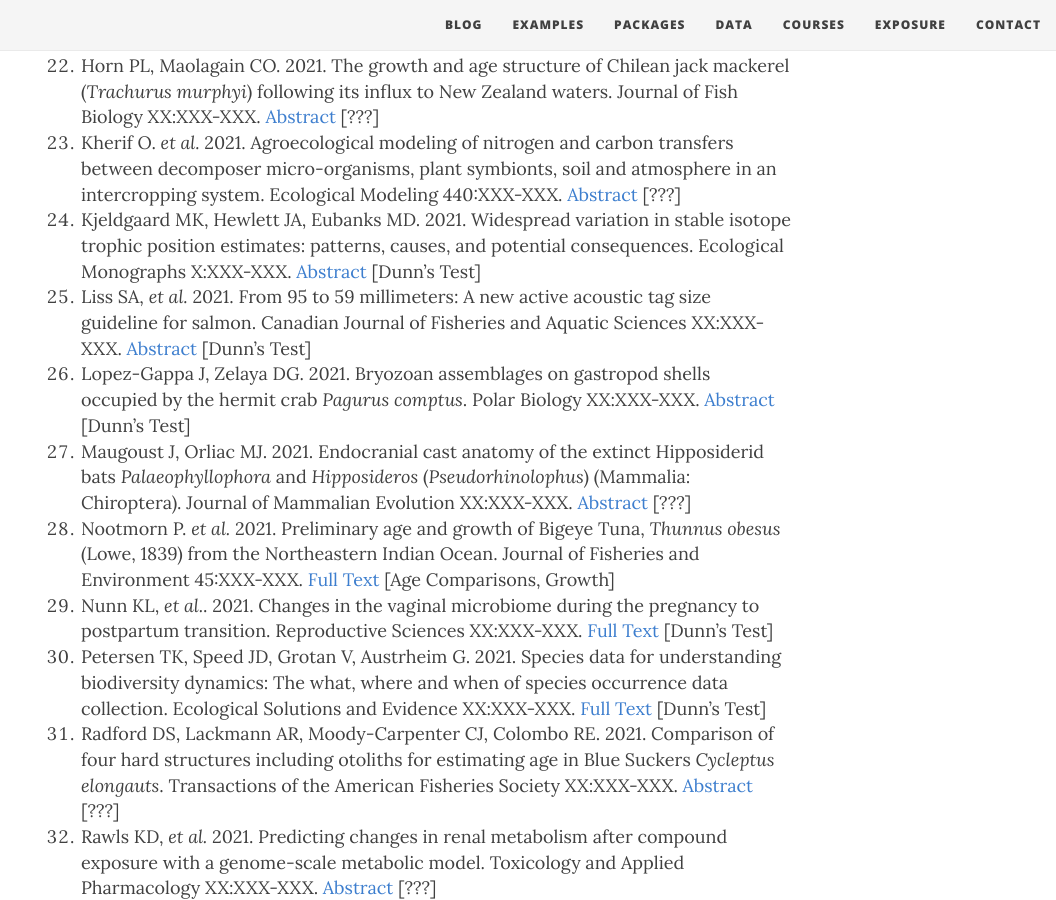
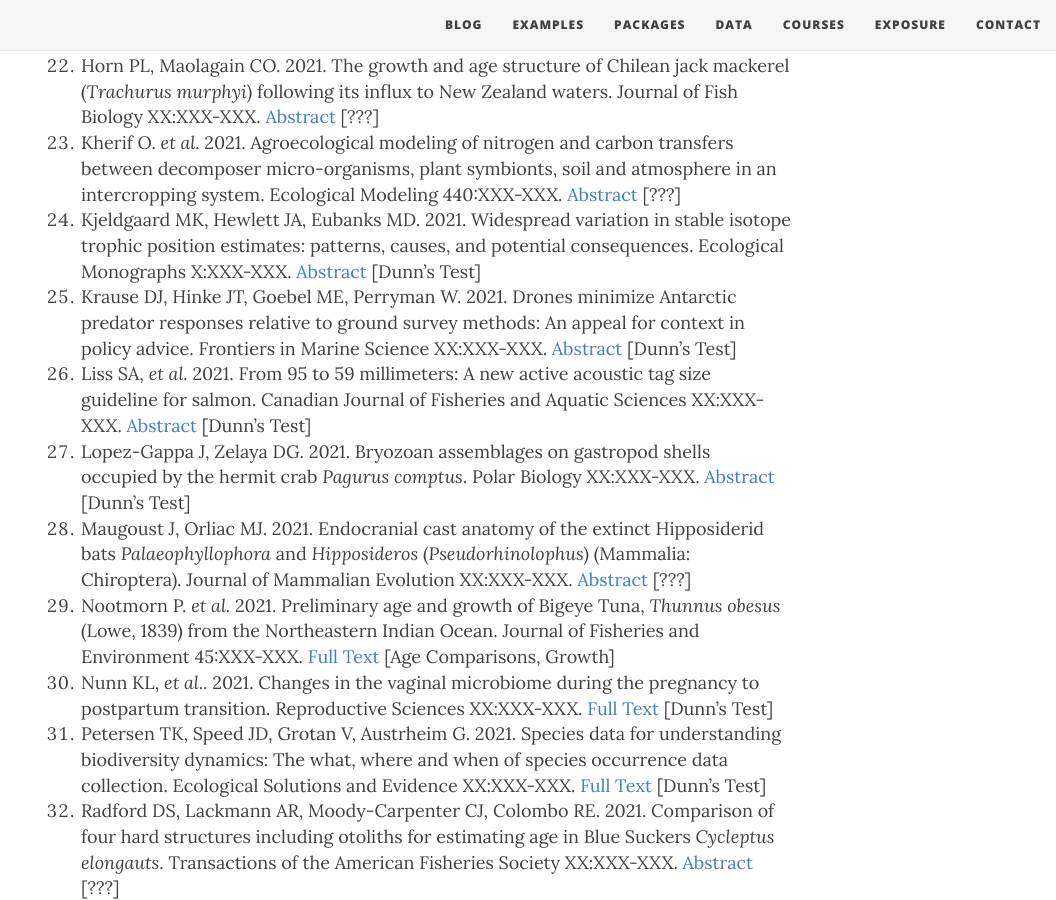
Before and after one commit to droglenc/fishR, a Jekyll site: the page built from exposure/exposure-citations21.md, in a window 1280 px wide and 900 px high, scrolled down 1990 px. Shown: the whole window, without its empty margins (224-1280 px from the left). Built offline with Jekyll 4.4.1, drawn with Linux system fonts in a browser that asks for light colours; nearby versions of some CDN libraries; some of the changed lines change nothing that is shown.

Commit message:
Update exposure-citations21.md

```diff
--- a/exposure/exposure-citations21.md
+++ b/exposure/exposure-citations21.md
@@ -5,7 +5,7 @@ subtitle: fishR and FSA is Being Used!!
 css: "/css/exposure-citation.css"
 ---
 
-The [**IFAR** book](http://derekogle.com/IFAR/), **fishR** website, or the **FSA** package were cited in the following <span id="contact-div">49</span> publications.
+The [**IFAR** book](http://derekogle.com/IFAR/), **fishR** website, or the **FSA** package were cited in the following <span id="contact-div">50</span> publications.
 
 1. Amador-Vargas S, Orribarra VS, Portugal-Loayza A, Fernandez-Marin H. 2021. Association patterns of swollen‐thorn acacias with three ant species and other organisms in a dry forest of Panama. Biotropica XX:XXX-XXX. [Abstract](https://onlinelibrary.wiley.com/doi/abs/10.1111/btp.12899) [Dunn's Test]
 1. Araujo I, *et al.* 2021. Trees at the Amazonia-Cerrado transition are approaching high temperature thresholds. Environmental Research Letters XX:XX-XXX. [Full Text](https://iopscience.iop.org/article/10.1088/1748-9326/abe3b9/pdf) [Dunn's Test]
@@ -31,6 +31,7 @@ The [**IFAR** book](http://derekogle.com/IFAR/), **fishR** website, or the **FSA
 1. Horn PL, Maolagain CO. 2021. The growth and age structure of Chilean jack mackerel (*Trachurus murphyi*) following its influx to New Zealand waters. Journal of Fish Biology XX:XXX-XXX. [Abstract](https://onlinelibrary.wiley.com/doi/abs/10.1111/jfb.14647) [???]
 1. Kherif O. *et al.* 2021. Agroecological modeling of nitrogen and carbon transfers between decomposer micro-organisms, plant symbionts, soil and atmosphere in an intercropping system. Ecological Modeling 440:XXX-XXX. [Abstract](https://www.sciencedirect.com/science/article/abs/pii/S0304380020304543) [???]
 1. Kjeldgaard MK, Hewlett JA, Eubanks MD. 2021. Widespread variation in stable isotope trophic position estimates: patterns, causes, and potential consequences. Ecological Monographs X:XXX-XXX. [Abstract](https://esajournals.onlinelibrary.wiley.com/doi/abs/10.1002/ecm.1451) [Dunn's Test]
+1. Krause DJ, Hinke JT, Goebel ME, Perryman W. 2021. Drones minimize Antarctic predator responses relative to ground survey methods: An appeal for context in policy advice. Frontiers in Marine Science XX:XXX-XXX. [Abstract](https://www.researchgate.net/publication/349968780_Drones_Minimize_Antarctic_Predator_Responses_Relative_to_Ground_Survey_Methods_An_Appeal_for_Context_in_Policy_Advice) [Dunn's Test]
 1. Liss SA, *et al.* 2021. From 95 to 59 millimeters: A new active acoustic tag size guideline for salmon. Canadian Journal of Fisheries and Aquatic Sciences XX:XXX-XXX. [Abstract](https://cdnsciencepub.com/doi/abs/10.1139/cjfas-2020-0222) [Dunn's Test]
 1. Lopez-Gappa J, Zelaya DG. 2021. Bryozoan assemblages on gastropod shells occupied by the hermit crab *Pagurus comptus*. Polar Biology XX:XXX-XXX. [Abstract](https://link.springer.com/article/10.1007/s00300-020-02796-y) [Dunn's Test]
 1. Maugoust J, Orliac MJ. 2021. Endocranial cast anatomy of the extinct Hipposiderid bats *Palaeophyllophora* and *Hipposideros* (*Pseudorhinolophus*) (Mammalia: Chiroptera). Journal of Mammalian Evolution XX:XXX-XXX. [Abstract](https://link.springer.com/article/10.1007/s10914-020-09522-9) [???]
```
